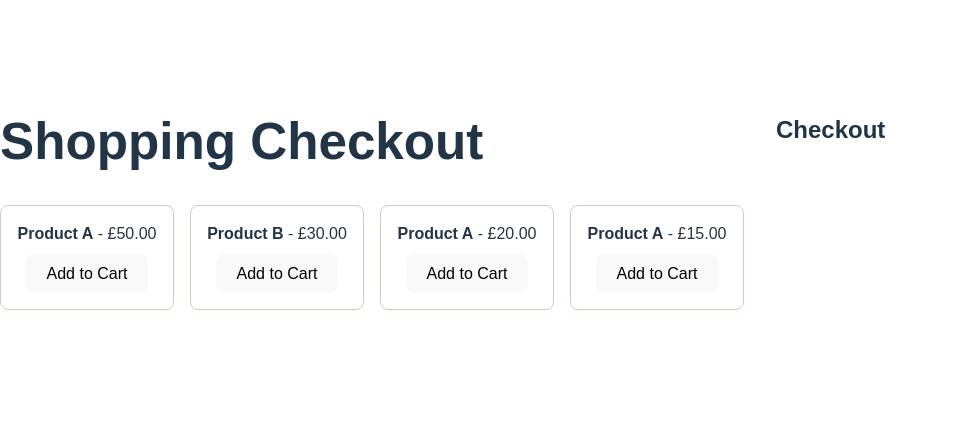
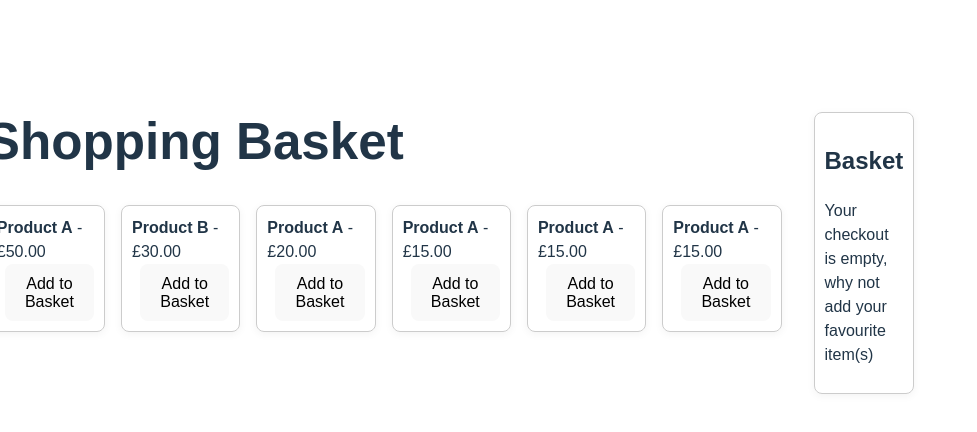
Before and after one commit to joliman89/Kata, a React (Vite) app: page / in a window 1280 px wide. Shown: the top 432 px of the page, without its empty margins (0-977 px from the left). Built offline with nearby package versions, Linux system fonts and the light colour scheme.

Commit message:
update add to basket button and basket to view items

```diff
--- a/src/App.tsx
+++ b/src/App.tsx
@@ -8,7 +8,7 @@ export type Product = {
   unitPrice: number;
 };
 
-export type CheckoutItem = {
+export type BasketItem = {
   product: Product;
   quantity: number;
 };
@@ -17,20 +17,34 @@ const currentProducts: Product[] = [
   {sku: "A", name: "Product A", unitPrice: 50},
   {sku: "B", name: "Product B", unitPrice: 30},
   {sku: "C", name: "Product A", unitPrice: 20},
-  {sku: "D", name: "Product A", unitPrice: 15}
+  {sku: "D", name: "Product A", unitPrice: 15},
+  {sku: "E", name: "Product A", unitPrice: 15},
+  {sku: "F", name: "Product A", unitPrice: 15}
+
 ];
 
-const uiStyle: React.CSSProperties = {
-  minHeight: "56rem",
-  display: "flex",
-  flexDirection: "column",
-  alignItems: "center",
-  fontFamily: "sans-serif",
-  margin: "2rem auto",
+
+function App() {
+  //set a new basket in state that can only accept BasketItems
+  const [basket, configureBasket] = useState<BasketItem[]>([]);
+
+  //add item to the basket
+  const addToBasket = (product: Product) => {
+    //get the previous state of the basket to allow updating
+      configureBasket((prev) => {
+      const existing = prev.find((item) => item.product.sku === product.sku);
+      if (existing) {
+        return prev.map((item) =>
+          item.product.sku === product.sku
+            ? { ...item, quantity: item.quantity + 1 }
+            : item
+        );
+      } else {
+        return [...prev, { product, quantity: 1 }];
+      }
+    });
 };
 
-function App() {
-  const [checkout] = useState<CheckoutItem[]>([]);
 
   return (
 <div
@@ -47,11 +61,11 @@ function App() {
     }}
   >
     <div style={{ flex: 2 }}>
-      <h1>Shopping Checkout</h1>
-      <ProductList products={currentProducts} />
+      <h1>Shopping Basket</h1>
+      <ProductList products={currentProducts} addToBasket={addToBasket} />
     </div>
     <div style={{ flex: 1 }}>
-      <Checkout checkout={checkout} />
+      <Checkout basket={basket} />
     </div>
   </div>
   );
--- a/src/components/Checkout.tsx
+++ b/src/components/Checkout.tsx
@@ -1,29 +1,35 @@
 import React from "react";
 import type { Product } from "./ProductList";
+import "../styles/common.css";
 
-type CheckoutItem = {
+type BasketItem = {
   product: Product;
   quantity: number;
 };
 
-type CheckoutList = {
-  checkout: CheckoutItem[];
+type BasketList = {
+  basket: BasketItem[];
 };
 
-const Checkout: React.FC<CheckoutList> = ({ checkout }) => {
+const Checkout: React.FC<BasketList> = ({ basket }) => {
 
   return (
-    <div style={{ marginTop: 32 }}>
-      <h2>Checkout</h2>
-          <ul>
-            {checkout.map((item) => (
-              <li key={item.product.sku}>
+    <div style={{ marginTop: 32 }} className="card">
+      <h2>Basket</h2>
+       {basket.length === 0 ?
+       (
+        <p>Your checkout is empty, why not add your favourite item(s)</p>
+       ) : (
+          <div>
+            {basket.map((item) => (
+              <span key={item.product.sku}>
                 {item.product.name} x {item.quantity} = ${(
                   item.product.unitPrice * item.quantity
                 ).toFixed(2)}
-              </li>
+              </span>
             ))}
-          </ul>
+          </div>
+       )}
     </div>
   );
 };
--- a/src/components/ProductList.tsx
+++ b/src/components/ProductList.tsx
@@ -1,4 +1,5 @@
 import React from "react";
+import "../styles/common.css";
 
 export type Product = {
   sku: string;
@@ -8,29 +9,20 @@ export type Product = {
 
 type ProductListData = {
   products: Product[];
+  addToBasket: (product: Product) => void;
 }
 
-const cardStyle: React.CSSProperties = {
-   border: "1px solid #ccc",
-            borderRadius: 8,
-            padding: 16,
-            boxShadow: "0 2px 8px rgba(224, 203, 14, 0.05)",
-            display: "flex",
-            flexDirection: "column",
-            alignItems: "center",
-            minWidth: 140,
-};
 
-const ProductList: React.FC<ProductListData> = ({products}) => (
+const ProductList: React.FC<ProductListData> = ({products, addToBasket }) => (
 
     <div style={{ display: "flex", gap: 16 }}>
       {products.map((product) => (
-        <div key={product.sku} style={cardStyle}>
+        <div key={product.sku} className="card">
           <span>
             <strong>{product.name}</strong> - £{product.unitPrice.toFixed(2)}
           </span>
-          <button style={{ marginTop: 8 }}>
-            Add to Cart
+          <button style={{ marginLeft: 8 }} onClick={() => addToBasket(product)}>
+            Add to Basket
           </button>
         </div>
       ))}
--- /dev/null
+++ b/src/styles/common.css
@@ -0,0 +1,7 @@
+.card {
+  border: 1px solid #ccc;
+  border-radius: 8px;
+  padding: 10px;
+  margin-bottom: 16px;
+  box-shadow: 0 2px 8px rgba(0,0,0,0.05);
+}
```
